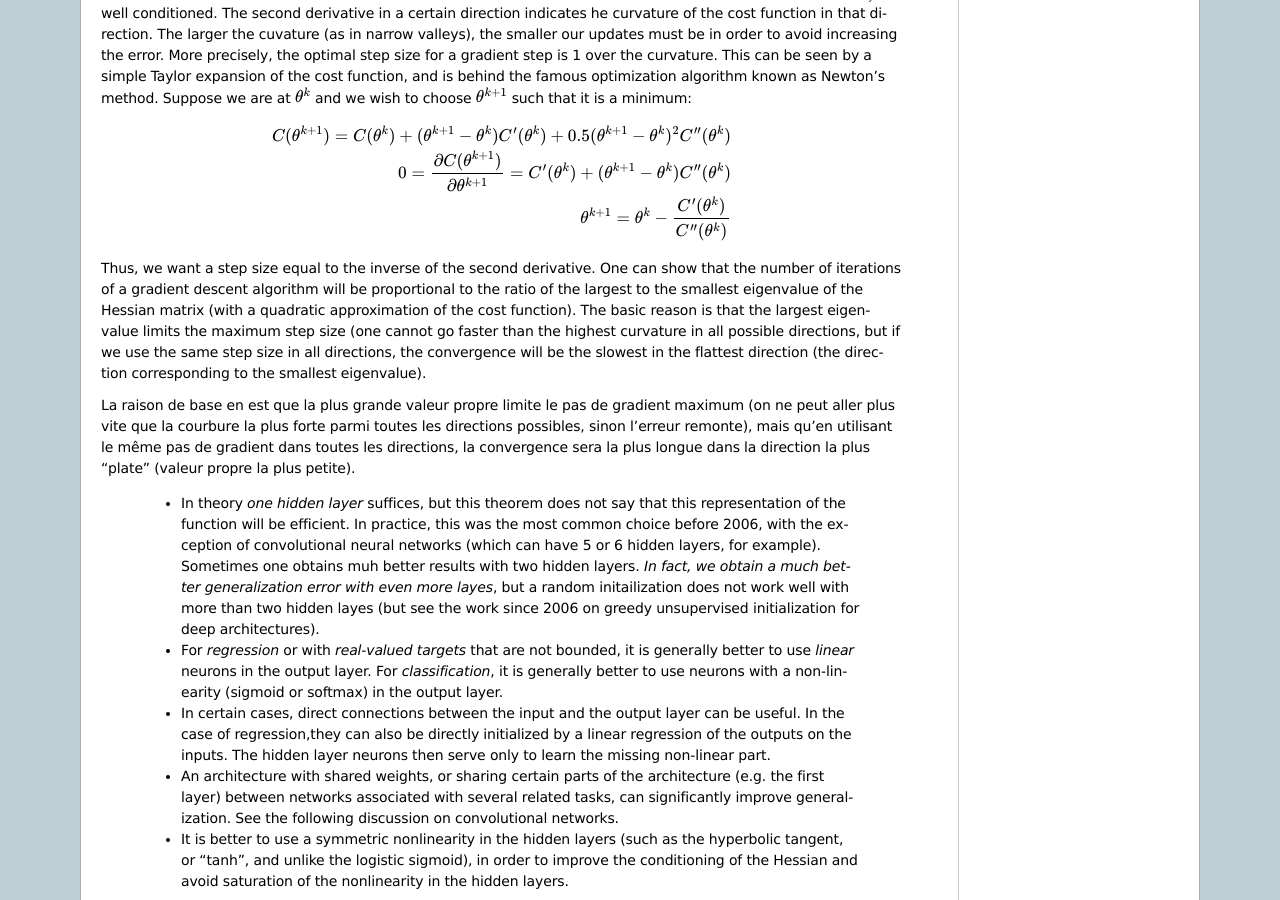
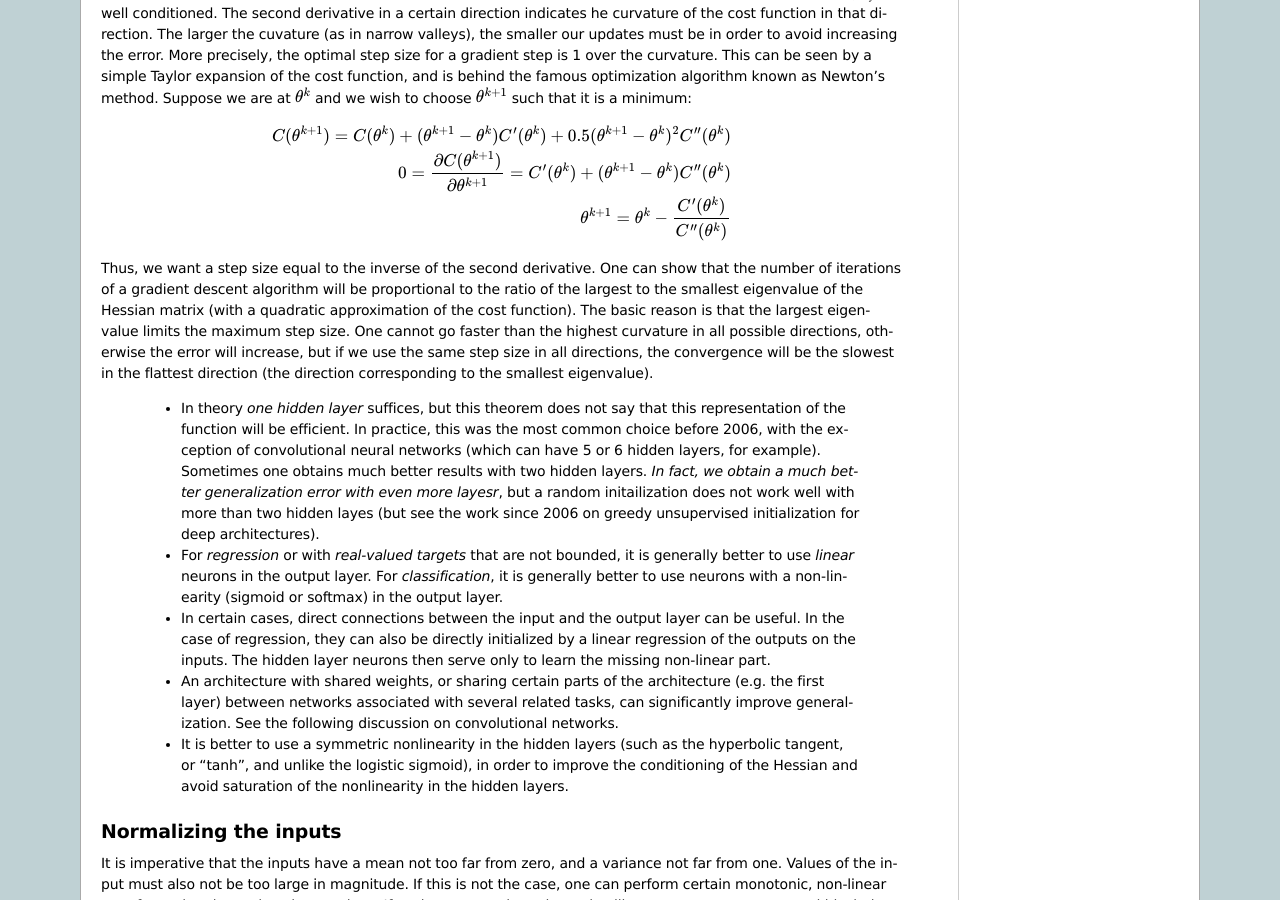
Before and after one commit to goodfeli/galatea, a Sphinx documentation site: the page built from notes_de_cours/doc/mlp_en.txt, in a window 1280 px wide and 900 px high, scrolled down 3266 px. Built offline with Sphinx 7.4.7, drawn with Linux system fonts in a browser that asks for light colours; formulas are drawn with MathJax 3; some of the changed text lies outside the part shown.

Commit message:
proofread mlp_en.txt

```diff
--- a/notes_de_cours/doc/mlp_en.txt
+++ b/notes_de_cours/doc/mlp_en.txt
@@ -233,27 +233,20 @@ Thus, we want a step size equal to the inverse of the second derivative.
 One can show that the number of iterations of a gradient descent algorithm
 will be proportional to the ratio of the largest to the smallest eigenvalue
 of the Hessian matrix (with a quadratic approximation of the cost function).
-The basic reason is that the largest eigenvalue limits the maximum step size
-(one cannot go faster than the highest curvature in all possible directions,
+The basic reason is that the largest eigenvalue limits the maximum step size.
+One cannot go faster than the highest curvature in all possible directions,
+otherwise the error will increase,
 but if we use the same step size in all directions, the convergence will be
 the slowest in the flattest direction (the direction corresponding to the
 smallest eigenvalue).
 
-La raison de base en est que la plus grande valeur
-propre limite le pas de gradient maximum (on ne peut
-aller plus vite que la courbure la plus forte parmi toutes
-les directions possibles, sinon
-l'erreur remonte), mais qu'en utilisant le même pas
-de gradient dans toutes les directions, la convergence
-sera la plus longue dans la direction la plus "plate"
-(valeur propre la plus petite).
 
  * In theory *one hidden layer* suffices, but this theorem does not say that
    this representation of the function will be efficient. In practice, this
    was the most common choice before 2006, with the exception of convolutional
    neural networks (which can have 5 or 6 hidden layers, for example).
-   Sometimes one obtains muh better results with two hidden layers. *In fact,
-   we obtain a much better generalization error with even more layes*, but a
+   Sometimes one obtains much better results with two hidden layers. *In fact,
+   we obtain a much better generalization error with even more layesr*, but a
    random initailization does not work well with more than two hidden layes
    (but see the work since 2006 on greedy unsupervised initialization for deep
    architectures).
@@ -264,7 +257,7 @@ sera la plus longue dans la direction la plus "plate"
    non-linearity (sigmoid or softmax) in the output layer.
 
  * In certain cases, direct connections between the input and the output
-   layer can be useful. In the case of regression,they can also be directly
+   layer can be useful. In the case of regression, they can also be directly
    initialized by a linear regression of the outputs on the inputs. The
    hidden layer neurons then serve only to learn the missing non-linear
    part.
@@ -356,8 +349,8 @@ we have no choice but to present sequences whose elements are highly
 dependent, but we can mix up the sequences (the training set is a group of
 of sequences).
 
-In principle, the gradient step size should be gradually educed during
-learning in oder to guarantee asymptotic convergence. For certain problems
+In principle, the gradient step size should be gradually reduced during
+learning in order to guarantee asymptotic convergence. For certain problems
 (especially classification), this does not seem necessary, and can even
 hurt. A reasonable annealing schedule, for example, is
 :math:`\epsilon_t = \frac{\epsilon_0 \tau}{t + \tau}`
```
Also changed, not shown: other parts of notes_de_cours/doc/mlp_en.txt (+3 -3 lines).
